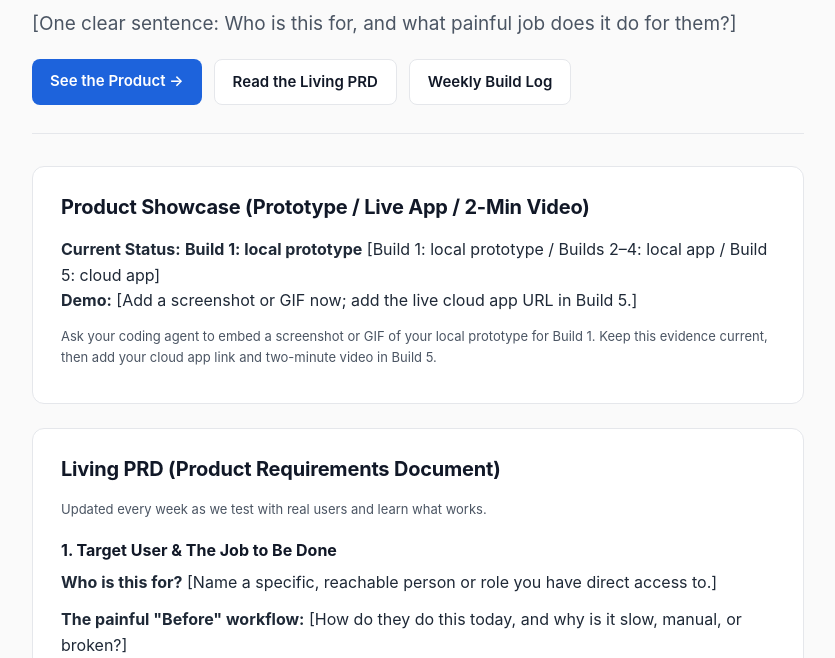
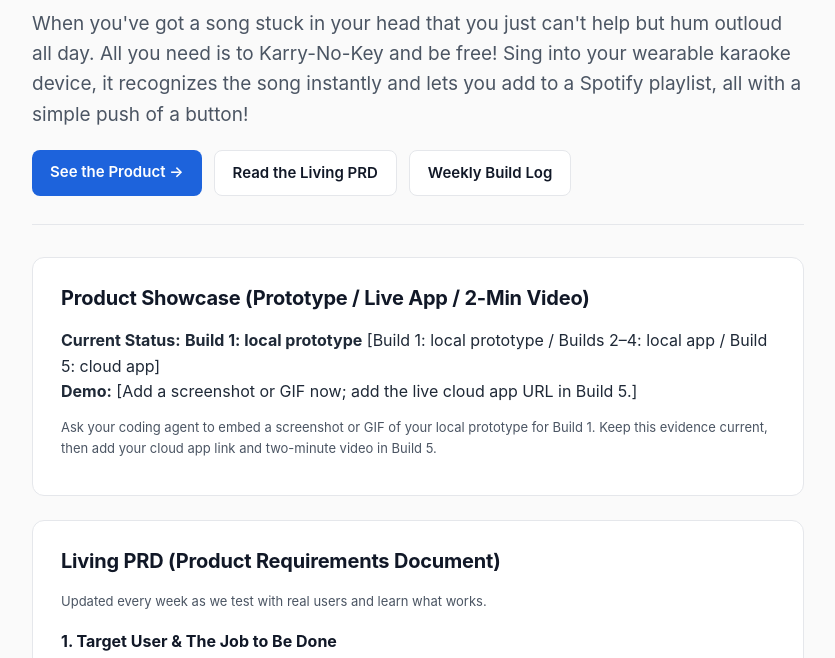
Before and after one commit to building-with-ai-f26/gac9718-karry-no-key, a plain HTML site: page docs/index.html in a window 1280 px wide. Shown: the part 132-790 px from the top of the page, without its empty margins (222-1057 px from the left). Drawn offline with Linux system fonts and the light colour scheme.

Commit message:
Add product tagline
Co-Authored-By: Claude Opus 5.5 <noreply@anthropic.com>

```diff
--- a/docs/index.html
+++ b/docs/index.html
@@ -145,7 +145,7 @@
     <header>
       <span class="eyebrow">NYU Stern · Building with AI · Fall 2026</span>
       <h1>Karry-No-Key</h1>
-      <p class="tagline">[One clear sentence: Who is this for, and what painful job does it do for them?]</p>
+      <p class="tagline">When you've got a song stuck in your head that you just can't help but hum outloud all day. All you need is to Karry-No-Key and be free! Sing into your wearable karaoke device, it recognizes the song instantly and lets you add to a Spotify playlist, all with a simple push of a button!</p>
       <div class="cta-row">
         <a class="btn" href="#live-demo" onclick="window.posthog && posthog.capture('clicked_try_product')">See the Product →</a>
         <a class="btn btn-secondary" href="#prd">Read the Living PRD</a>
```
